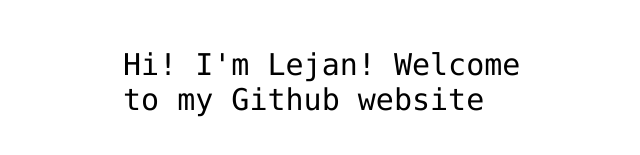
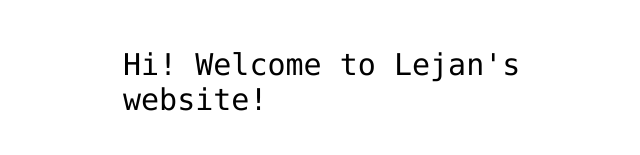
Before and after one commit to liperdio/hello-world, a plain HTML site: page index.html in a window 1280 px wide. Shown: the part 341-496 px from the top of the page, without its empty margins (317-957 px from the left). Drawn offline with Linux system fonts and the light colour scheme.

Commit message:
Update index.html

```diff
--- a/index.html
+++ b/index.html
@@ -12,7 +12,7 @@
 <img src="https://octodex.github.com/images/daftpunktocat-thomas.gif" id="octocat" alt="octocat-gif" />
 
 <!-- Change this code here by copy and pasting your template on line 15 -->
-<p>Hi! I'm Lejan! Welcome to my Github website</p>
+<p>Hi! Welcome to Lejan's website!</p>
 
 </body>
 </html>
```
